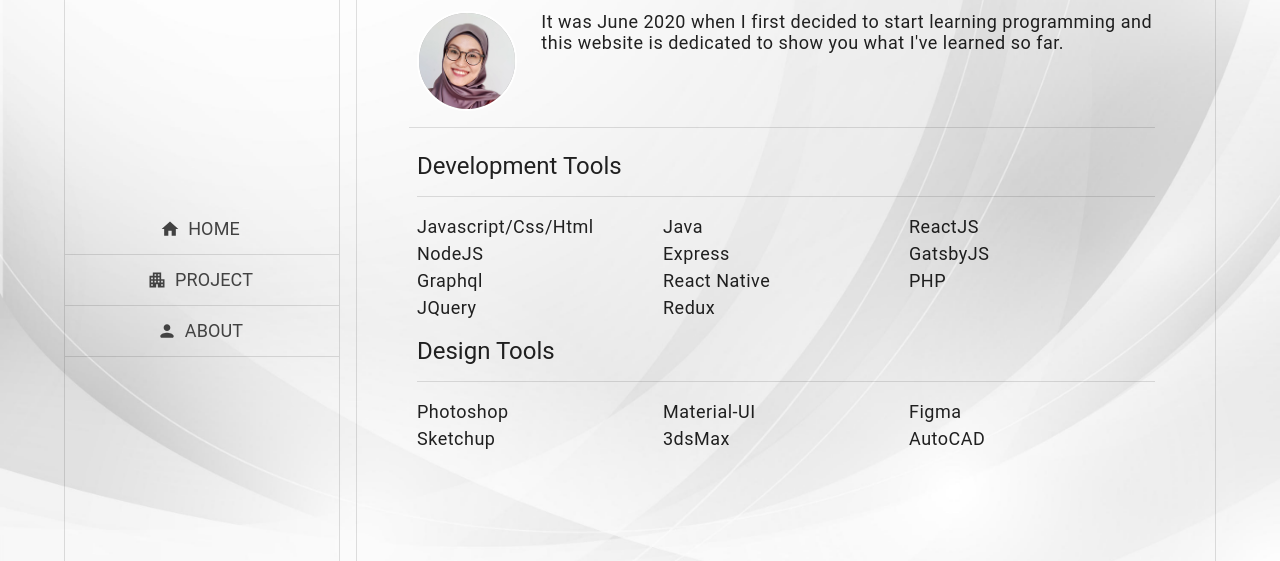
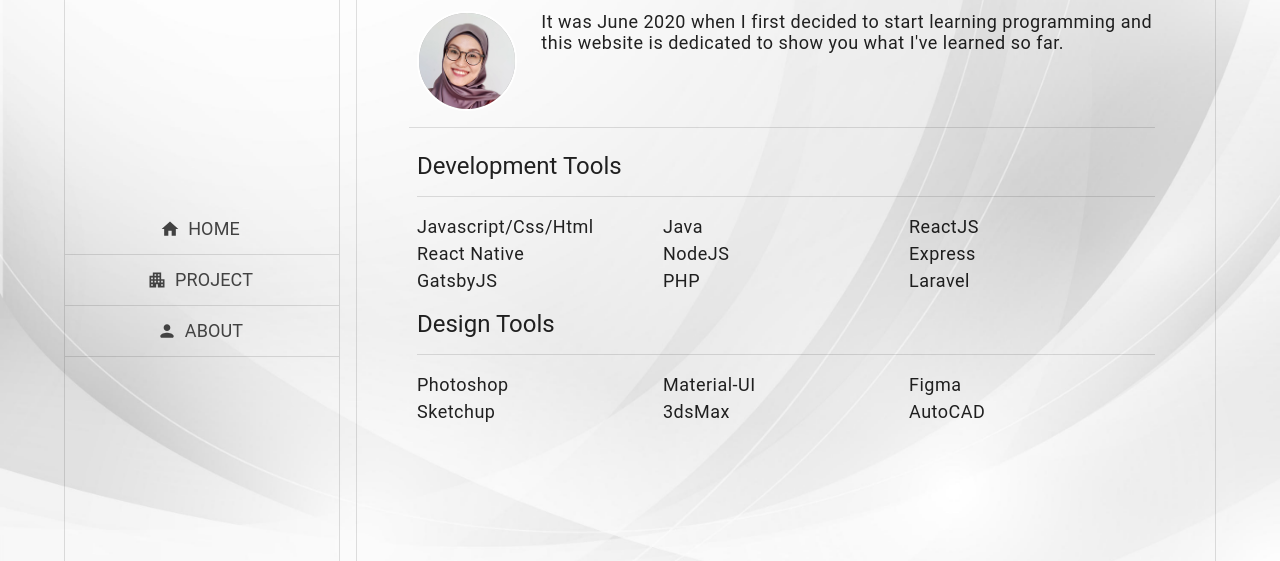
Before and after one commit to RizaHariati/GatsbyPortFolio, a Gatsby site: page /about in a window 1280 px wide. Shown: the part 107-668 px from the top of the page. Built offline with nearby package versions, Linux system fonts and the light colour scheme; Gatsby itself is replaced by a stand-in of ours.

Commit message:
revising data

```diff
--- a/src/data/data.js
+++ b/src/data/data.js
@@ -46,14 +46,12 @@ const aboutData = [
       "Javascript/Css/Html",
       "Java",
       "ReactJS",
+      "React Native",
       "NodeJS",
       "Express",
       "GatsbyJS",
-      "Graphql",
-      "React Native",
       "PHP",
-      "JQuery",
-      "Redux",
+      "Laravel",
     ],
   },
   {
```
